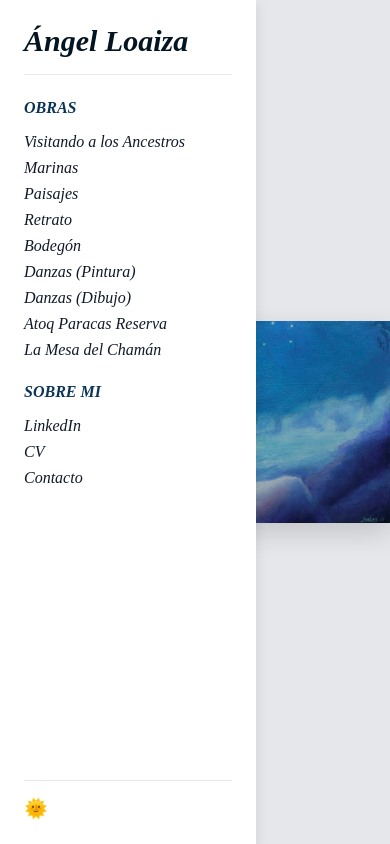
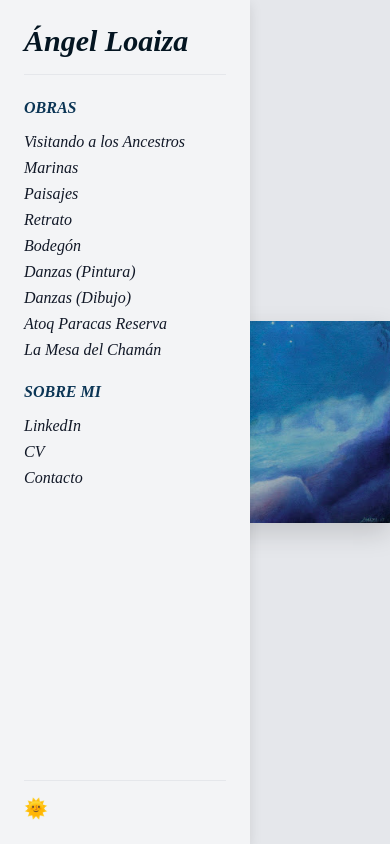
Before and after one commit to jloaiza505/web-angel.github.io, a plain HTML site: page index.html in a window 390 px wide. Both pictures are taken after a click on the button "Toggle menu". Drawn offline with Linux system fonts and the light colour scheme.

Commit message:
Add files via upload

```diff
--- a/scripts/menu.js
+++ b/scripts/menu.js
@@ -3,12 +3,11 @@ document.addEventListener('DOMContentLoaded', function () {
   const sidebar = document.getElementById('sidebar');
 
   menuBtn.addEventListener('click', function (e) {
-    e.stopPropagation(); // Prevent bubbling to document
+    e.stopPropagation();
     sidebar.classList.toggle('open');
     menuBtn.style.display = sidebar.classList.contains('open') ? 'none' : 'block';
   });
 
-  // Close sidebar when clicking outside of it
   document.addEventListener('click', function (e) {
     if (sidebar.classList.contains('open') && !sidebar.contains(e.target)) {
       sidebar.classList.remove('open');
@@ -16,7 +15,6 @@ document.addEventListener('DOMContentLoaded', function () {
     }
   });
 
-  // Prevent closing when clicking inside the sidebar
   sidebar.addEventListener('click', function (e) {
     e.stopPropagation();
   });
--- a/styles.css
+++ b/styles.css
@@ -212,9 +212,9 @@ body.dark-mode .toggle-button {
   background: none;
   border: none;
   font-size: 2rem;
-  z-index: 1001; /* Make sure it's above the sidebar */
+  z-index: 1100;
+  color: #111827;
   display: none;
-  color: #111827;
 }
 
 /* Sidebar settings for mobile */
@@ -227,12 +227,15 @@ body.dark-mode .toggle-button {
     position: fixed;
     top: 0;
     left: 0;
+    width: 250px;
     height: 100%;
-    z-index: 1000;
+    background-color: #f3f4f6; /* light gray */
     transform: translateX(-100%);
     transition: transform 0.3s ease-in-out;
+    z-index: 1000;
     }
 
+    /* Show sidebar when .open is added */
     .sidebar.open {
     transform: translateX(0);
     }
```
Lines whose indentation alone changed are shown as unchanged.
